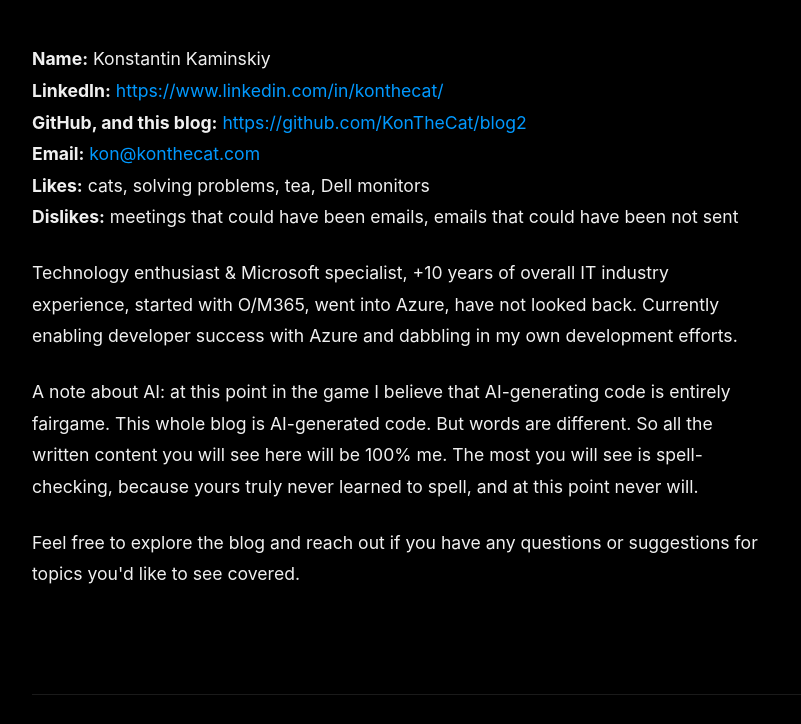
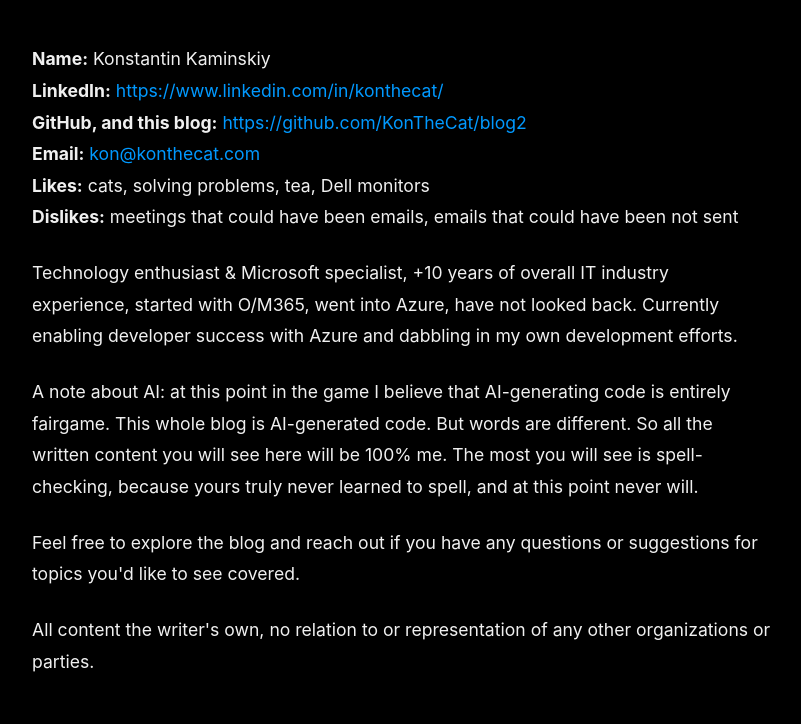
Before and after one commit to KonTheCat/blog2, a Gatsby site: page /author in a window 1280 px wide. Shown: the part 217-941 px from the top of the page, without its empty margins (38-839 px from the left). Built offline with nearby package versions, Linux system fonts and the light colour scheme; Gatsby itself is replaced by a stand-in of ours.

Commit message:
adds obligatory note on such blogs

```diff
--- a/src/content/author.md
+++ b/src/content/author.md
@@ -16,3 +16,5 @@ Technology enthusiast & Microsoft specialist, +10 years of overall IT industry e
 A note about AI: at this point in the game I believe that AI-generating code is entirely fairgame. This whole blog is AI-generated code. But words are different. So all the written content you will see here will be 100% me. The most you will see is spell-checking, because yours truly never learned to spell, and at this point never will.
 
 Feel free to explore the blog and reach out if you have any questions or suggestions for topics you'd like to see covered.
+
+All content the writer's own, no relation to or representation of any other organizations or parties.
```
